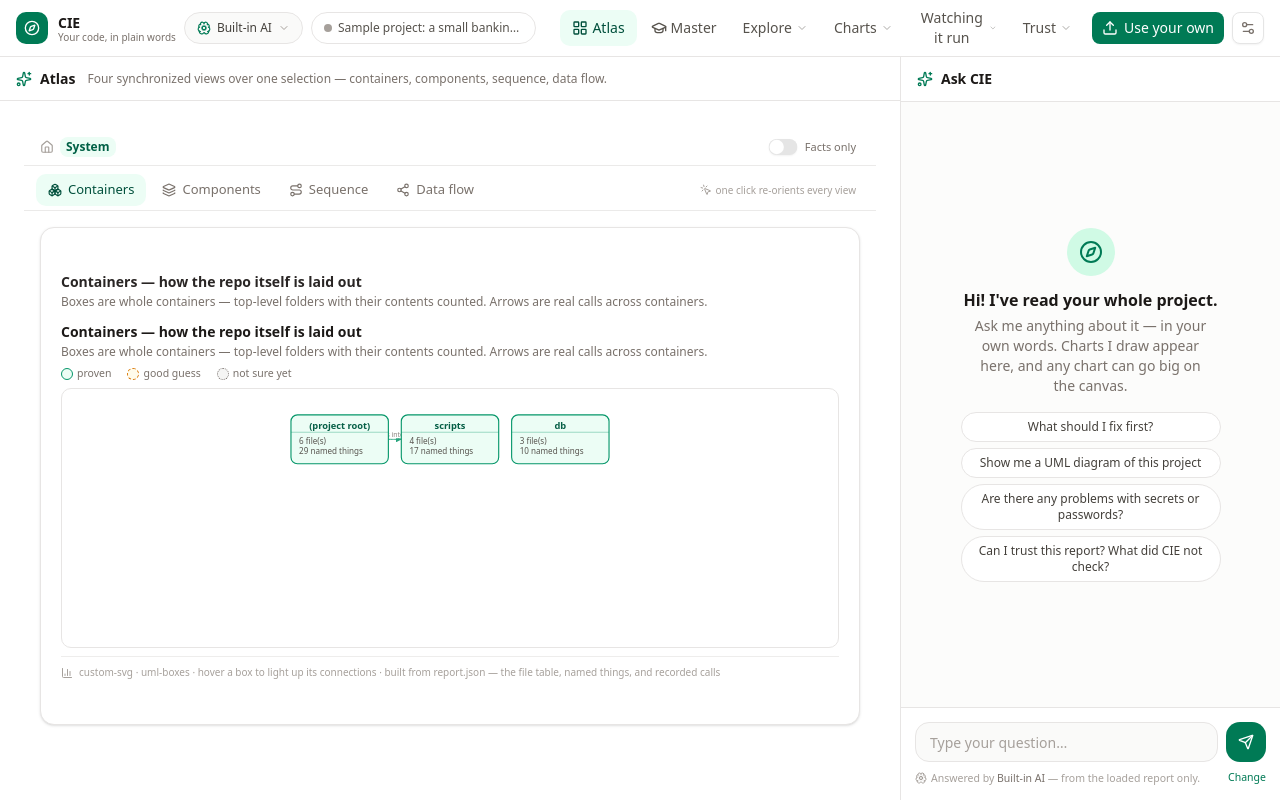
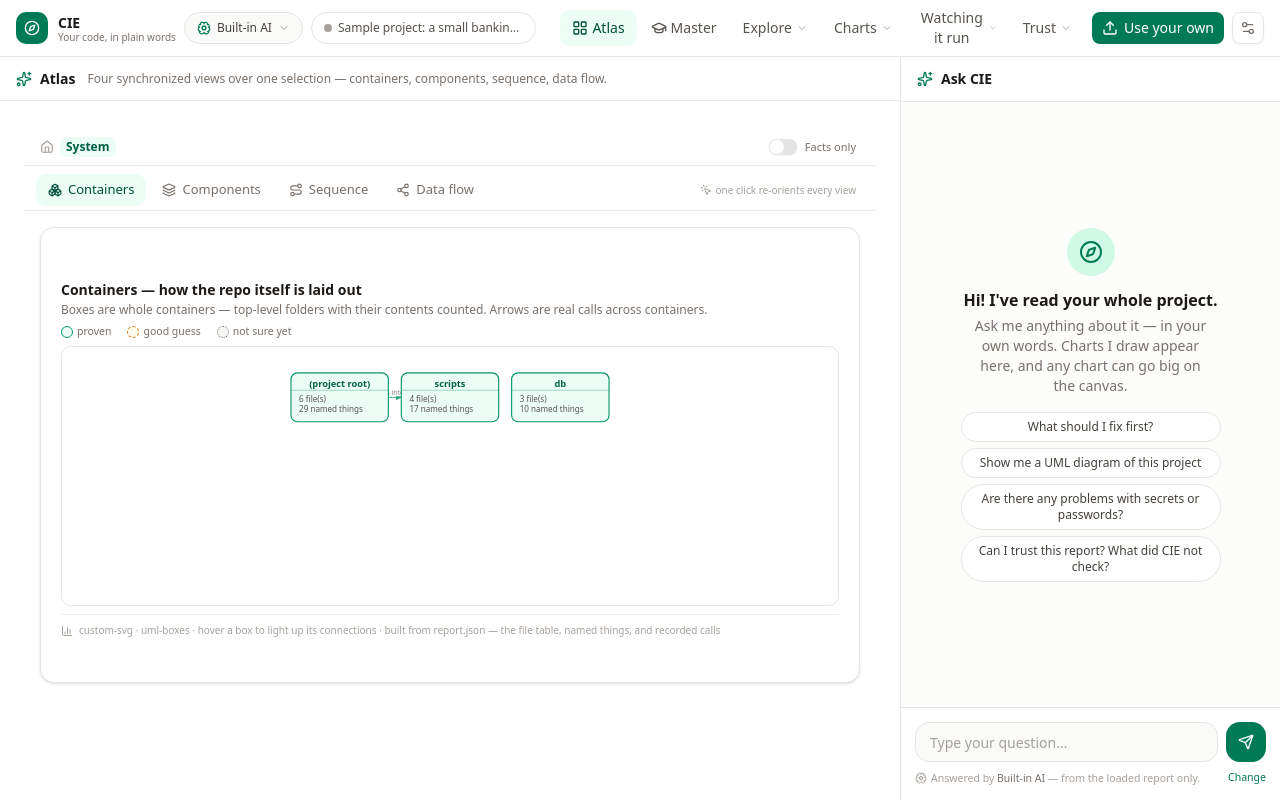
Before and after one commit to arunsoman/cie, a Next.js app in the folder web/: page / in a window 1280 px wide. Both pictures are taken after a click on the button "Atlas". Built offline with nearby package versions, Linux system fonts and the light colour scheme.

Commit message:
atlas: drop the duplicated card header; pull + worklog

```diff
--- a/web/src/components/cie/atlas-view.tsx
+++ b/web/src/components/cie/atlas-view.tsx
@@ -256,9 +256,8 @@ export function AtlasView() {
         ) : shownSpec ? (
           <Card className="border-stone-200 shadow-sm w-full">
             <CardContent className="p-4 sm:p-5">
-              <h2 className="text-sm font-semibold text-stone-800">{shownSpec.title}</h2>
-              {shownSpec.tell && <p className="text-xs text-stone-500 mt-0.5">{shownSpec.tell}</p>}
-              <div className="mt-3">
+              {/* ChatChart prints the spec's own title + tell — no duplicate header here */}
+              <div>
                 <ChatChart spec={shownSpec} onSelectElement={onSelectElement} />
               </div>
             </CardContent>
```
Also changed, not shown: 2 other files (tests, documents, lock files or other folders).
